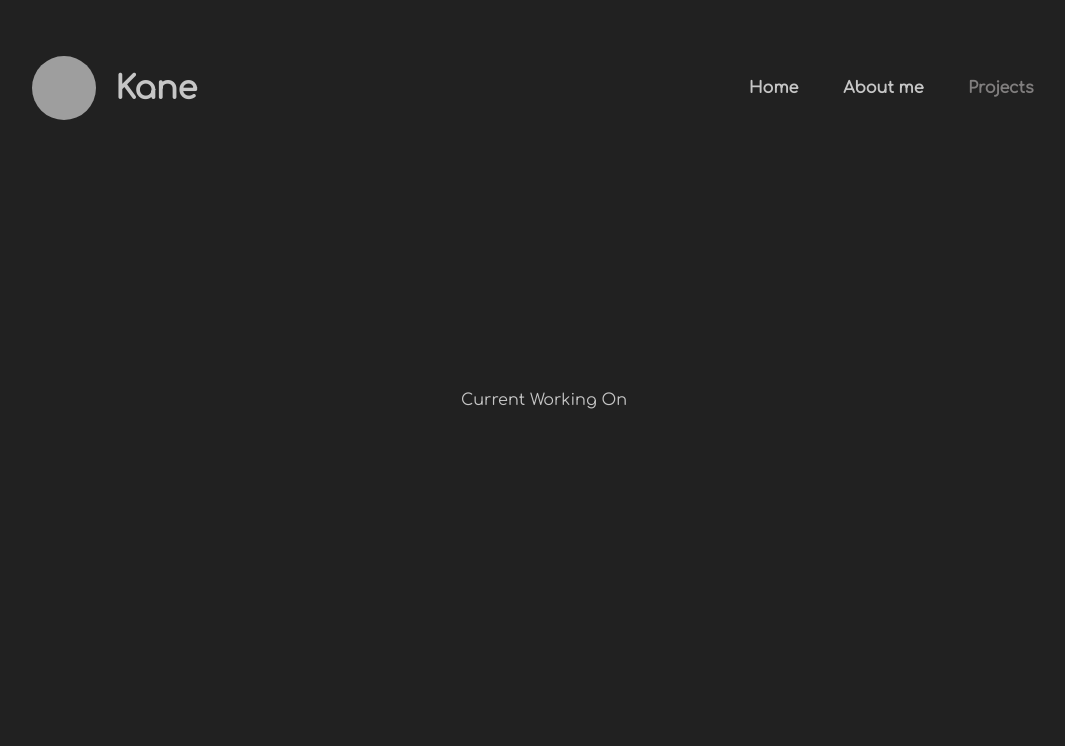
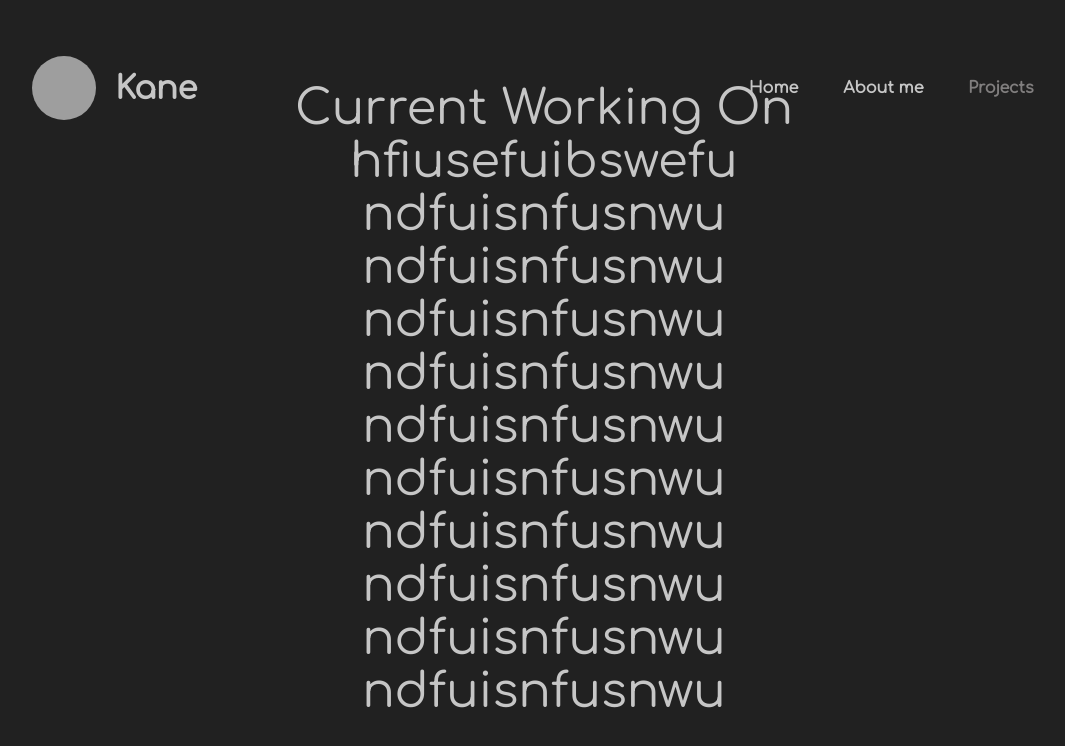
Before and after one commit to kane50613/ka1e, a Vue app: page /projects in a window 1280 px wide. Shown: the top 746 px of the page, without its empty margins (96-1161 px from the left). Built offline with nearby package versions, Linux system fonts and the light colour scheme; grey boxes are pictures that could not be loaded.

Commit message:
backup for position change

```diff
--- a/src/App.vue
+++ b/src/App.vue
@@ -37,6 +37,11 @@ export default {
 html, body {
     height: 95%;
     background-color: #212121;
+    overflow: hidden;
+}
+
+.no-overflow {
+    overflow: hidden;
 }
 
 .comp {
@@ -46,6 +51,7 @@ html, body {
     left: 50%;
     transform: translate(-50%, -50%);
     width: calc(100vw - 15rem);
+    overflow-y: scroll;
 }
 
 #app {
--- a/src/components/Navbar.vue
+++ b/src/components/Navbar.vue
@@ -2,7 +2,7 @@
     <div class="nav">
         <router-link to="/" class="brand">
             <img class="avatar" src="https://github.com/Gary50613.png?size=128">
-            <span class="title">Kane</span>
+            <span class="title" :class="menuOpen? 'black': ''">Kane</span>
         </router-link>
         <div class="right">
             <router-link class="route" v-for="n in ['Home,/', 'About me,/about', 'Projects,/projects']" :to="n.split(',')[1]">{{ n.split(',')[0] }}</router-link>
@@ -38,6 +38,7 @@ export default {
     }
 
     .brand {
+        z-index: 11;
         cursor: pointer;
         display: flex;
         text-align: left;
@@ -54,6 +55,11 @@ export default {
         margin: 0 1.5vw;
         font-weight: bold;
         font-size: 2rem;
+        transition: .5s;
+    }
+
+    .title.black {
+        color: #212121;
     }
 
     .right {
--- a/src/components/Projects.vue
+++ b/src/components/Projects.vue
@@ -1,5 +1,7 @@
 <template>
-    <span>Current Working On</span>
+    <div class="ProjectsContainer">
+        <span class="title">Current Working On<br>hfiusefuibswefu<br>ndfuisnfusnwu<br>ndfuisnfusnwu<br>ndfuisnfusnwu<br>ndfuisnfusnwu<br>ndfuisnfusnwu<br>ndfuisnfusnwu<br>ndfuisnfusnwu<br>ndfuisnfusnwu<br>ndfuisnfusnwu<br>ndfuisnfusnwu</span>
+    </div>
 </template>
 
 <script>
@@ -9,5 +11,7 @@ export default {
 </script>
 
 <style scoped>
-
+    .title {
+        font-size: 3rem;
+    }
 </style>
```
